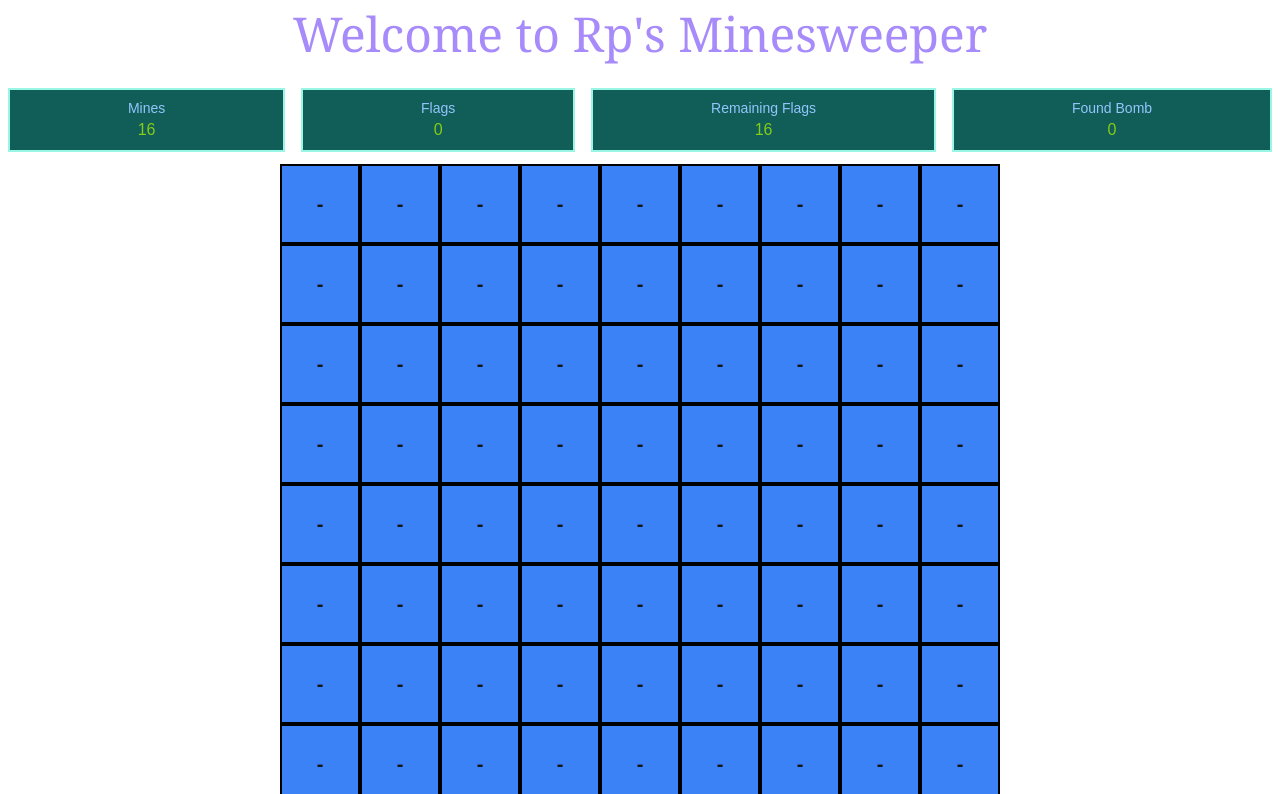
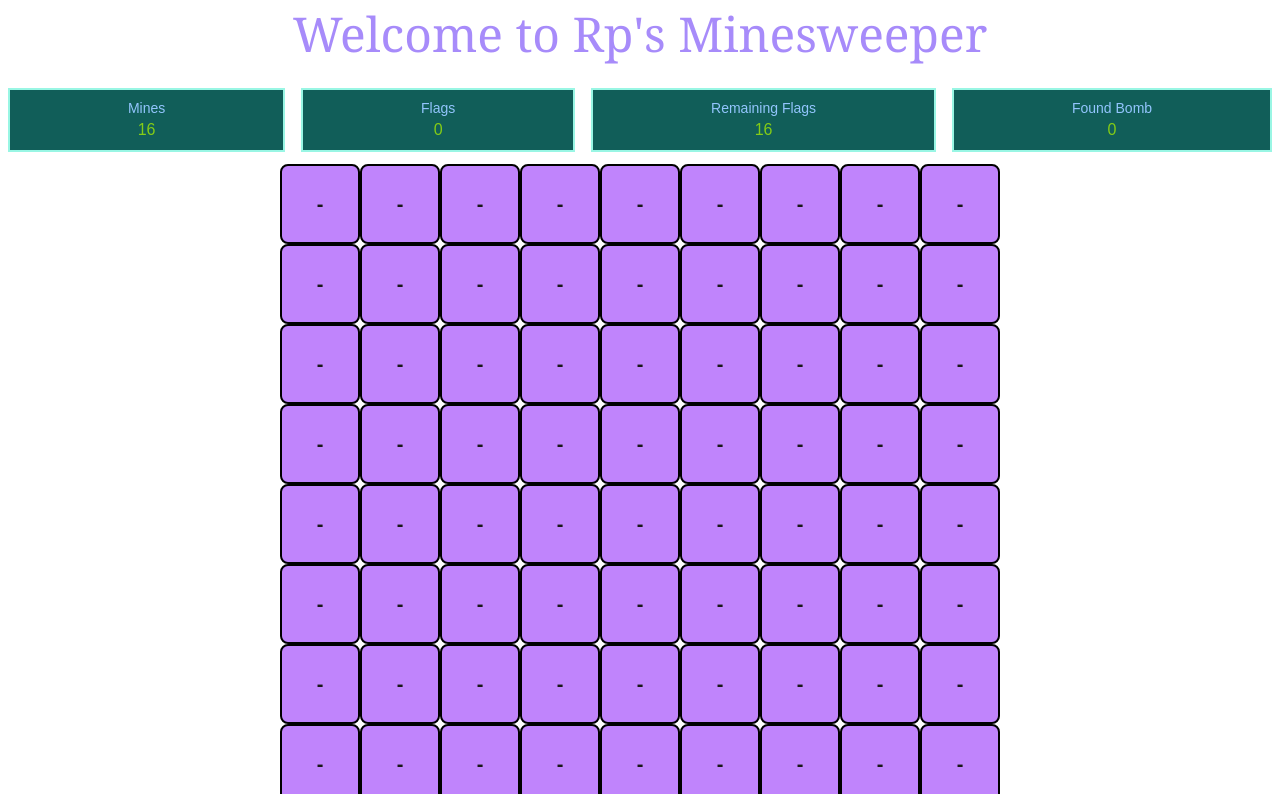
Before and after one commit to rahulprwl/Games, a Next.js app: page /games/minesweeper in a window 1280 px wide. Shown: the top 794 px of the page. Built offline with nearby package versions, Linux system fonts and the light colour scheme.

Commit message:
Different Back ground for different values

```diff
--- a/src/app/games/minesweeper/block.tsx
+++ b/src/app/games/minesweeper/block.tsx
@@ -13,7 +13,7 @@ const Block = ({
     } font-extrabold transition ease-in-out delay-50 hover:-translate-y-1 hover:scale-110 duration-100 ${computeBackground(
       value,
       false
-    )} hover:${computeBackground(value, true)}`;
+    )} hover:${computeBackground(value, true)} rounded-lg`;
   return (
     <button
       className={btnClass}
@@ -30,16 +30,35 @@ const Block = ({
 };
 
 const computeBackground = (value: string, hover?: boolean) => {
-  if (value === "F") {
-    return "bg-grey-" + (500 + (hover ? 200 : 0)).toString();
+  switch (value) {
+    case "F":
+      return "bg-grey-" + (500 + (hover ? 200 : 0)).toString();
+    case "-":
+      return "bg-purple-" + (400 + (hover ? 200 : 0)).toString();
+    case "0":
+      return "bg-red-" + (700 + (hover ? 200 : 0)).toString();
+    case "-1":
+      return "bg-blue-" + (500 + (hover ? 200 : 0)).toString();
+    case "1":
+      return "bg-green-" + (400 + (hover ? 200 : 0)).toString();
+    case "2":
+      return "bg-green-" + (600 + (hover ? 200 : 0)).toString();
+    case "3":
+      return "bg-yellow-" + (400 + (hover ? 200 : 0)).toString();
+    case "4":
+      return "bg-yellow-" + (600 + (hover ? 200 : 0)).toString();
+    case "5":
+      return "bg-amber-" + (300 + (hover ? 200 : 0)).toString();
+    case "6":
+      return "bg-amber-" + (500 + (hover ? 200 : 0)).toString();
+    case "7":
+      return "bg-red-" + (200 + (hover ? 200 : 0)).toString();
+    case "8":
+      return "bg-red-" + (300 + (hover ? 200 : 0)).toString();
+
+    default:
+      return "bg-amber-" + (500 + (hover ? 200 : 0)).toString();
   }
-  if (value === "-") {
-    return "bg-blue-" + (500 + (hover ? 200 : 0)).toString();
-  }
-  if (value === "0") {
-    return "bg-red-" + (500 + (hover ? 200 : 0)).toString();
-  }
-  return "bg-amber-" + (500 + (hover ? 200 : 0)).toString();
 };
 
 export default Block;
--- a/tailwind.config.ts
+++ b/tailwind.config.ts
@@ -29,7 +29,16 @@ export default {
       pattern: /^bg-red-/,
     },
     {
+      pattern: /^bg-green-/,
+    },
+    {
+      pattern: /^bg-yellow-/,
+    },
+    {
       pattern: /^grid-rows-/,
+    },
+    {
+      pattern: /^bg-purple-/,
     },
   ],
 } satisfies Config;
```
